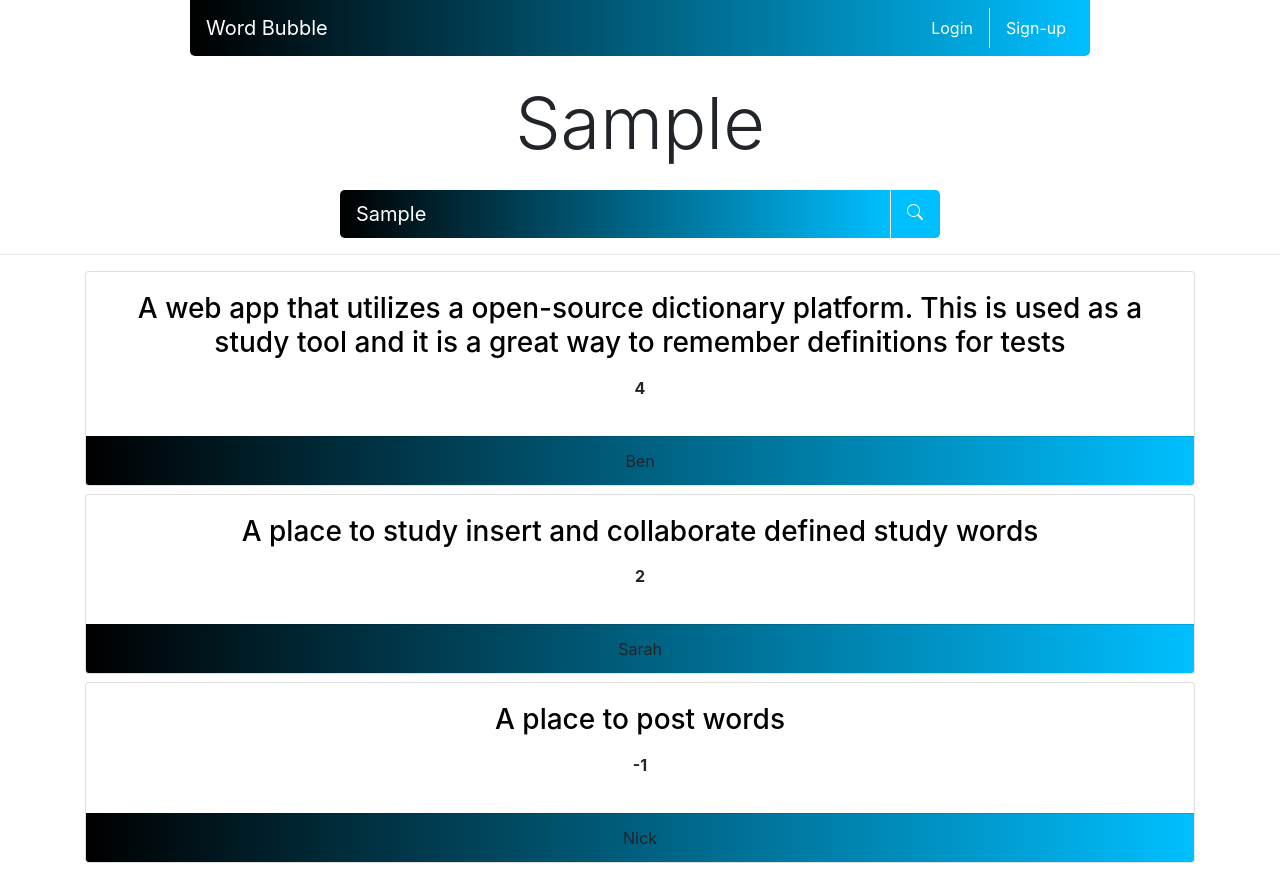
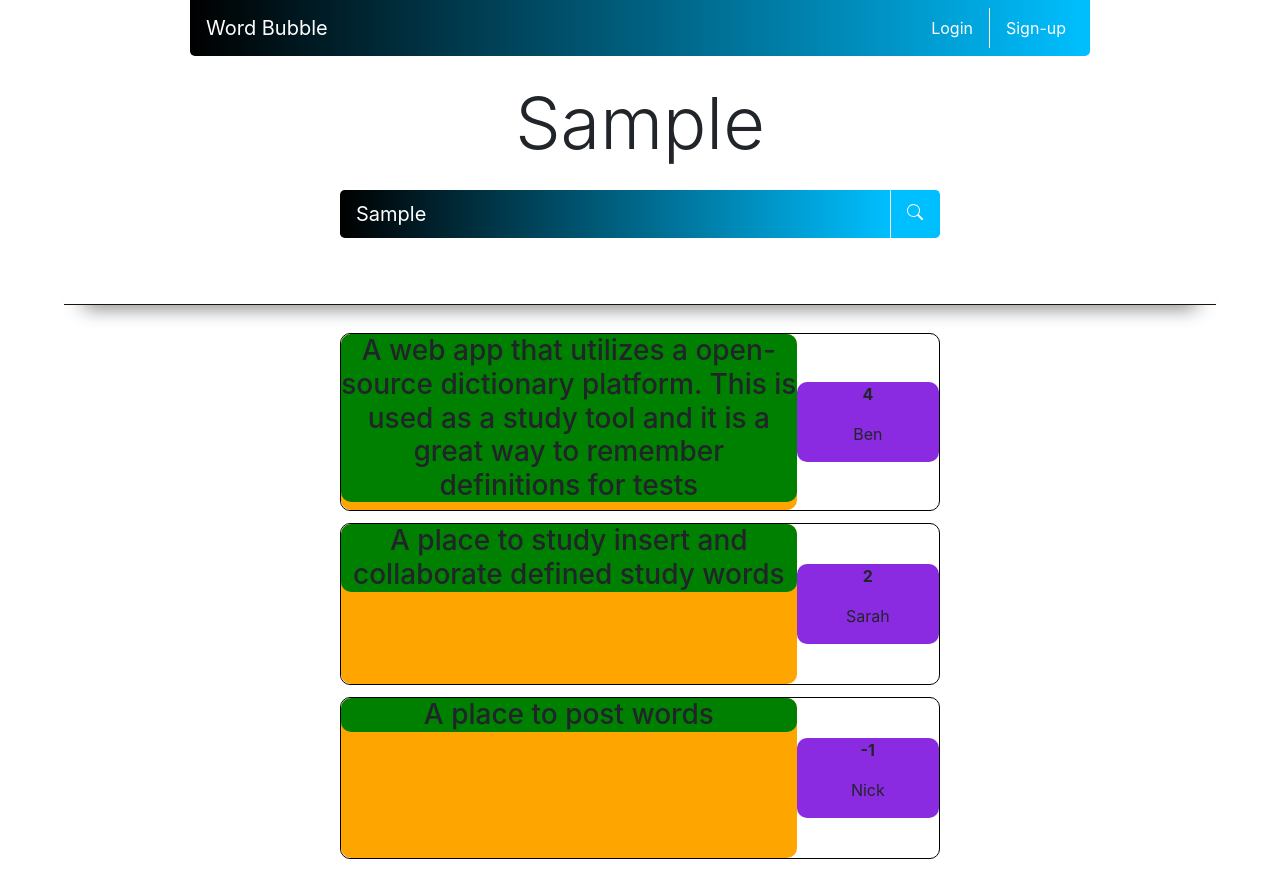
Before and after one commit to bchadwic/react, a React (Create React App) app in the folder my-app/: page / in a window 1280 px wide. Both pictures are taken after typing "Sample" into the empty fields and a click on the button 915 px from the left and 214 px from the top of the page. Built offline with nearby package versions, Linux system fonts and the light colour scheme.

Commit message:
added more styling to the cards for the definitions

```diff
--- a/my-app/src/components/Results.js
+++ b/my-app/src/components/Results.js
@@ -13,22 +13,26 @@ const Results = () => {
 
     return (
         <div>
-            <hr className="divider" />
-            <Container >
+        <hr />
+        <div className="Result-Root">
+            <div className="Results">
                 {results.map(result => (
-                <Card className="my-2">
-                    <Card.Body>
-                        <Card.Text className="Card-Text">
+                <div className="Result-Box">
+                    <div className="Result-Body">
+                        <div className="Result-Text">
                             <h3>{result.definition}</h3>
-                        </Card.Text>
-                        <div className>
-                            <p><b>{result.rank}</b></p>
                         </div>
-                    </Card.Body>
-                    <Card.Footer className="Card-Footer">{result.user}</Card.Footer>
-                </Card>
+                    </div>
+                    <div className="Result-Side-Bar">
+                        <p><b>{result.rank}</b></p>
+                        <p>
+                            {result.user}
+                        </p>
+                    </div>
+                </div>
                 ))}
-                </Container>
+            </div>
+        </div>
         </div>
     );
 };
--- a/my-app/src/styles/Results.css
+++ b/my-app/src/styles/Results.css
@@ -1,7 +1,51 @@
-.Card-Footer {
-    background-image: linear-gradient(to left, deepskyblue, black);
+hr {
+    border:none;
+ 	width: 90%;
+	height: 50px;
+	border-bottom: 1px solid #1f1209;
+	box-shadow: 0 20px 20px -20px #333;
 }
 
-.Card-Text {
-    color: black;
+.Result-Box {
+    background-color: white;
+    margin-top: 12px;
+    border-radius: 10px;
+    border: thin black solid;
+    display: flex;
+    justify-content: space-between;
 }
+
+.Result-Body {
+    border-radius: inherit;
+    width: 50vw;
+    min-height: 20vh;
+    background-color: orange;
+    justify-self: flex-start;
+}
+.Result-Text {
+    border-radius: inherit;
+    background-color: green;
+    margin: auto;
+}
+
+.Result-Side-Bar {
+    border-radius: inherit;
+    background-color: blueviolet;
+    justify-self: flex-end;
+    align-self: center;
+    width: 200px;
+}
+
+.Results {
+    max-width: 600px;
+    margin-inline: 5%;
+    display: flex;
+    flex-direction: column;
+    align-content: center;
+}
+
+.Result-Root {
+    display: flex;
+    align-content: center;
+    justify-content: center;
+}
```
